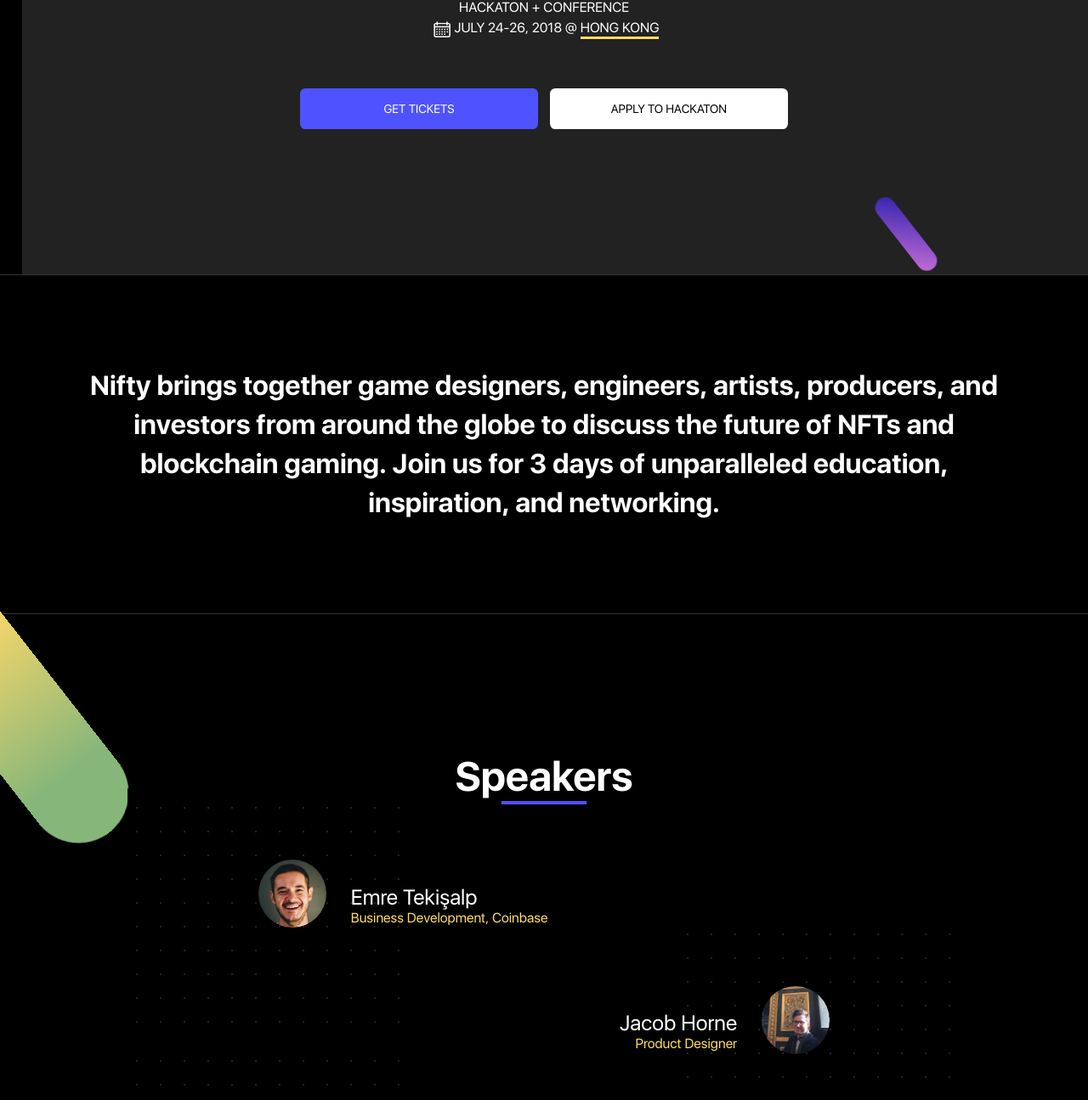
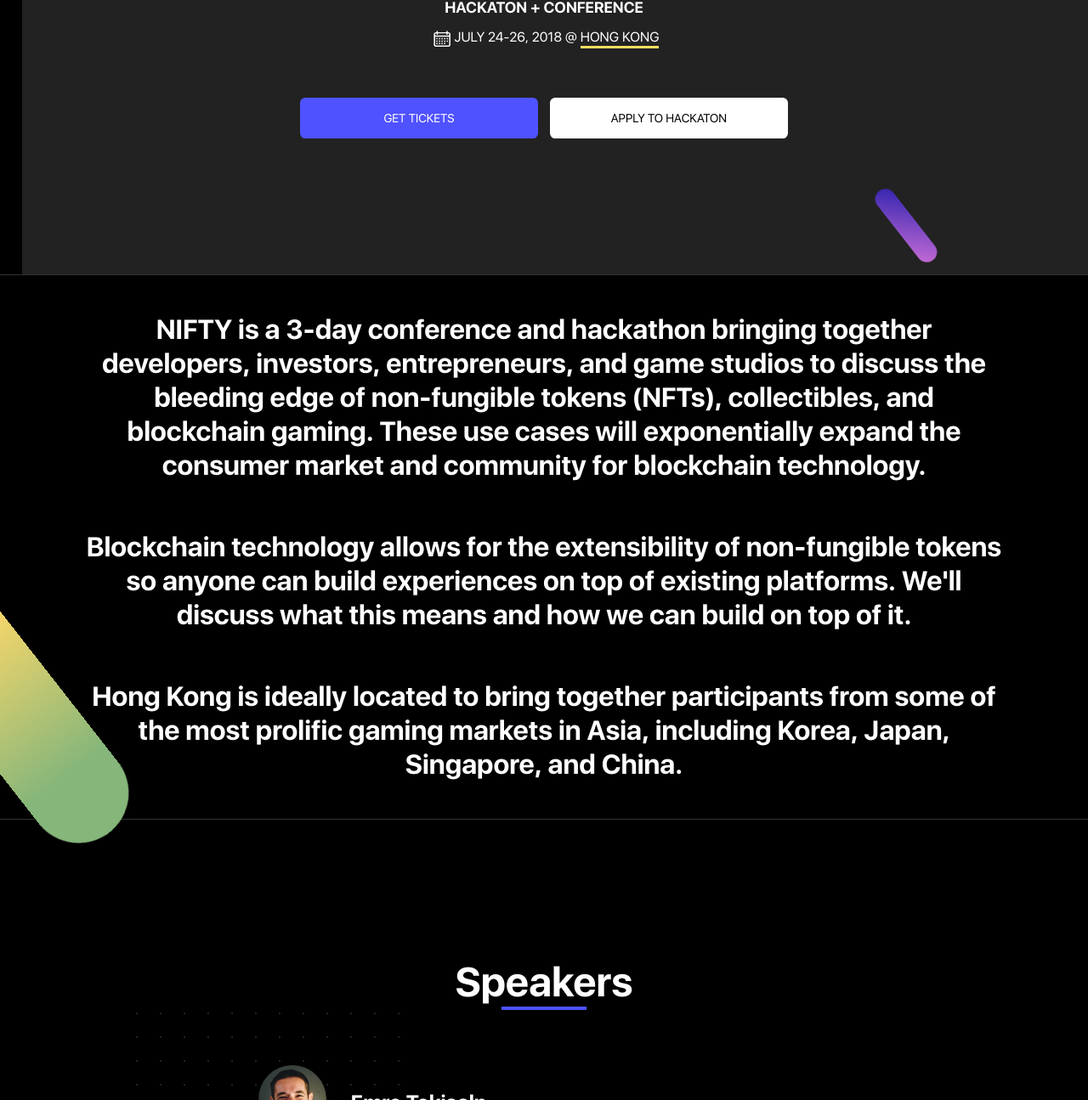
Before and after one commit to decentraland/nifty-gg, a plain HTML site: page index.html in a window 1280 px wide. Shown: the part 477-1772 px from the top of the page at 85% size. Drawn offline with nearby package versions, Linux system fonts and the light colour scheme; files that its build step writes are made by us from their sources.

Commit message:
chore: update styles

```diff
--- a/index.html
+++ b/index.html
@@ -83,7 +83,7 @@
 							<span>Conf</span>
 						</div>
 						<h2>Non Fungible Tokens and Blockchain Gaming</h2>
-						<p>Hackaton + Conference</p>
+						<p class="event-subtitle">Hackaton + Conference</p>
 						<p class="event-details">
 							<i class="calendar-icon"></i>July 24-26, 2018 @
 							<span>Hong Kong</span>
@@ -102,8 +102,13 @@
 							<div class="element"></div>
 						</div>
 						<div class="inside">
-							<p>Nifty brings together game designers, engineers, artists, producers, and investors from around the globe to discuss
-								the future of NFTs and blockchain gaming. Join us for 3 days of unparalleled education, inspiration, and networking.</p>
+							<p>NIFTY is a 3-day conference and hackathon bringing together developers, investors, entrepreneurs, and game studios
+								to discuss the bleeding edge of non-fungible tokens (NFTs), collectibles, and blockchain gaming. These use cases
+								will exponentially expand the consumer market and community for blockchain technology.</p>
+							<p>Blockchain technology allows for the extensibility of non-fungible tokens so anyone can build experiences on top of
+								existing platforms. We'll discuss what this means and how we can build on top of it.</p>
+							<p>Hong Kong is ideally located to bring together participants from some of the most prolific gaming markets in Asia,
+								including Korea, Japan, Singapore, and China.</p>
 						</div>
 					</article>
 					<article class="solid-bg speakers" id="speakers">
--- a/sass/styles.scss
+++ b/sass/styles.scss
@@ -140,7 +140,7 @@ header {
   .hero-logo span {
     display: block;
     text-align: right;
-    max-width: 400px;
+    max-width: 430px;
     font-size: 43px;
     text-transform: uppercase;
     font-weight: bold;
@@ -177,9 +177,9 @@ header {
       max-width: 1100px;
     }
     p {
-      padding: 75px 10px;
+      padding: 12px 10px;
       font-size: 32px;
-      line-height: 46px;
+      line-height: 40px;
       font-weight: bold;
       text-align: center;
     }
@@ -220,6 +220,7 @@ header {
       }
       .name {
         font-size: 25px;
+        font-weight: bold;
         color: #fff;
         margin: 0px 25px;
       }
@@ -404,6 +405,12 @@ footer {
     color: $dark;
   }
 }
+.event-subtitle {
+  font-weight: bold;
+  line-height: 40px;
+  font-size: 18px;
+}
+
 .event-details {
   font-size: 16px;
   text-transform: uppercase;
```
